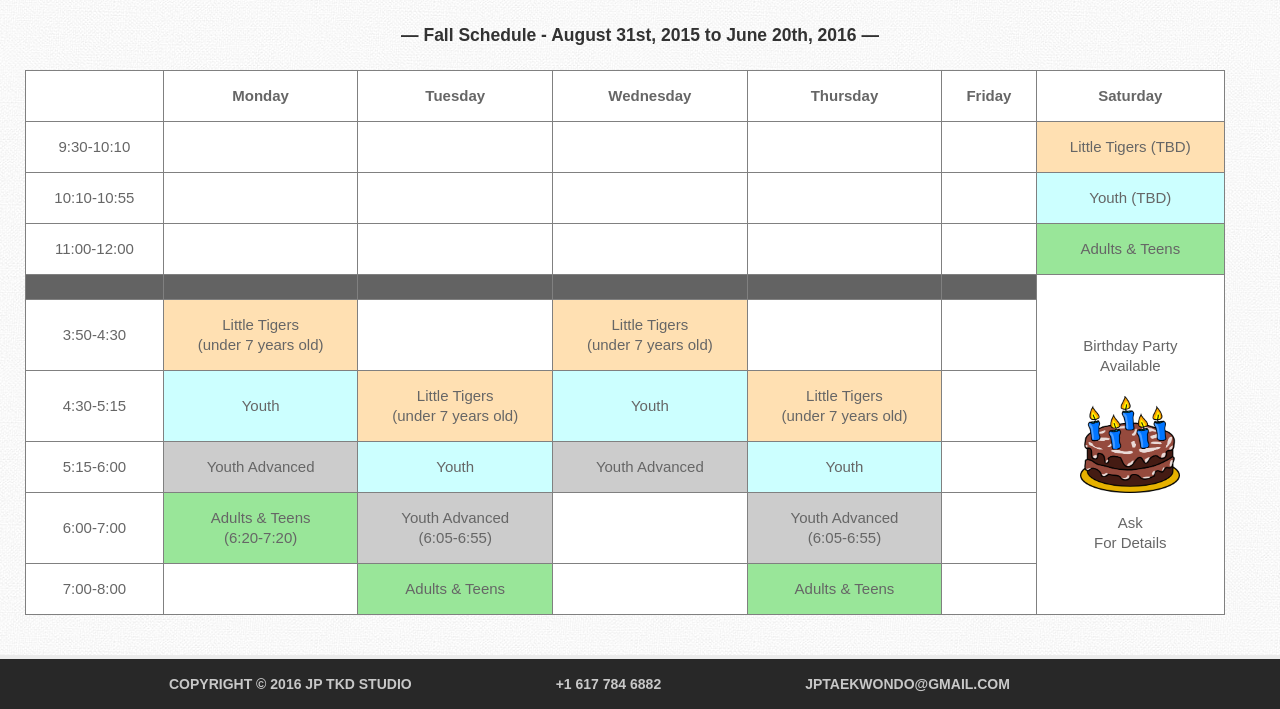
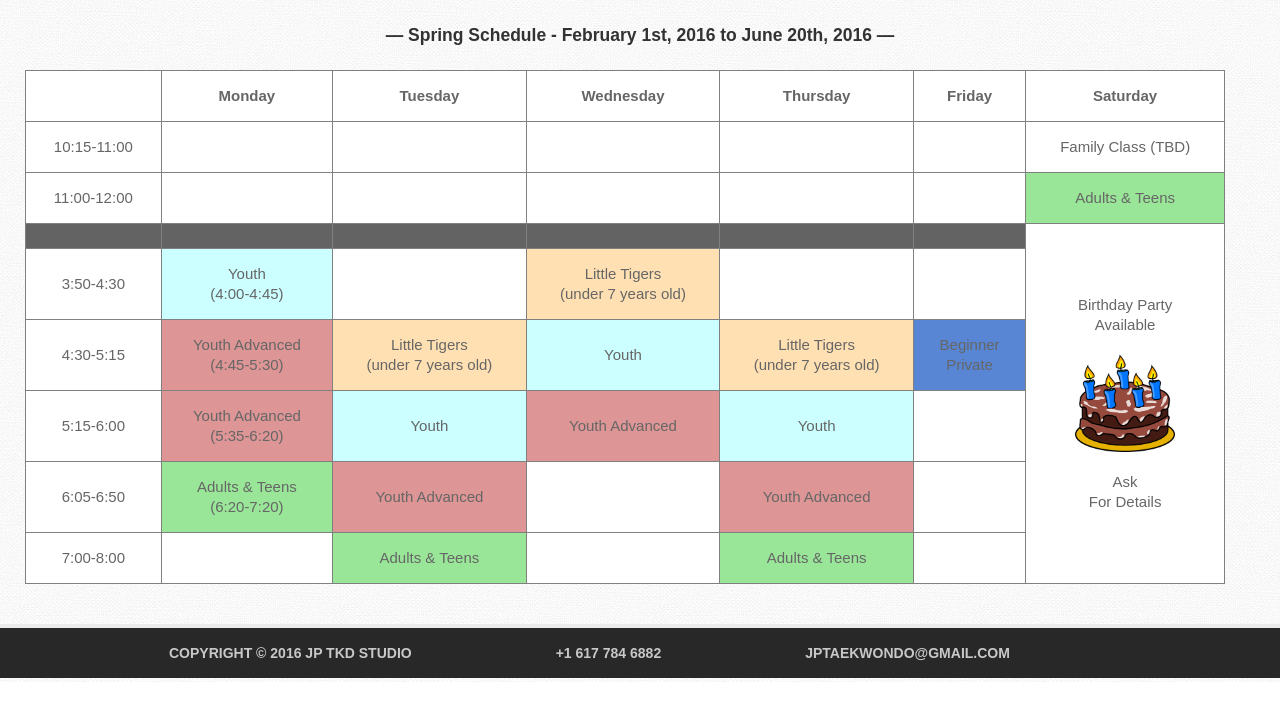
Before and after one commit to jklein/jptaekwondo, a PHP site: page /schedule.php in a window 1280 px wide. Shown: the part 118-827 px from the top of the page. After the commit the page ends 800 px from the top, so only its background shows below. Run offline with PHP 8.4, Linux system fonts and the light colour scheme; data that the repository does not hold is empty.

Commit message:
Spring 2016 schedule updates

```diff
--- a/assets/rounde_bootstrap/css/style.css
+++ b/assets/rounde_bootstrap/css/style.css
@@ -42,8 +42,12 @@ h1, h2, h3, h4, h5, h6 {
     background-color: #B2D1FF;
 }
 .grid_schedule .youth_adv {
-    background-color: #ccc;
+    background-color: #dd9595;
 }
+.grid_schedule .private {
+    background-color: #5886d4;
+}
+
 .grid_schedule .blank td {
     background-color: #636363;
     padding:2px;
--- a/schedule.php
+++ b/schedule.php
@@ -1,6 +1,6 @@
 <?php
 
-$page_name = 'Fall Schedule - August 31st, 2015 to June 20th, 2016';
+$page_name = 'Spring Schedule - February 1st, 2016 to June 20th, 2016';
 // $secondary_header = 'Summer Schedule - July 6th 2015 to August 28st 2015';
 
 require 'includes/header.php';
@@ -100,22 +100,13 @@ require 'includes/header.php';
                     <th>Saturday</th>
                 </tr>
                 <tr>
-                    <td>9:30-10:10</td>
+                    <td>10:15-11:00</td>
                     <td></td>
                     <td></td>
                     <td></td>
                     <td></td>
                     <td></td>
-                    <td class="under_seven">Little Tigers (TBD)</td>
-                </tr>
-                <tr>
-                    <td>10:10-10:55</td>
-                    <td></td>
-                    <td></td>
-                    <td></td>
-                    <td></td>
-                    <td></td>
-                    <td class="kids_a">Youth (TBD)</td>
+                    <td>Family Class (TBD)</td>
                 </tr>
                 <tr>
                     <td>11:00-12:00</td>
@@ -142,7 +133,7 @@ require 'includes/header.php';
                 </tr>
                 <tr>
                     <td>3:50-4:30</td>
-                    <td class="under_seven">Little Tigers<br />(under 7 years old)</td>
+                    <td class="kids_a">Youth<br />(4:00-4:45)</td>
                     <td></td>
                     <td class="under_seven">Little Tigers<br />(under 7 years old)</td>
                     <td></td>
@@ -150,26 +141,26 @@ require 'includes/header.php';
                 </tr>
                 <tr>
                     <td>4:30-5:15</td>
-                    <td class="kids_a">Youth</td>
+                    <td class="youth_adv">Youth Advanced<br/>(4:45-5:30)</td>
                     <td class="under_seven">Little Tigers<br />(under 7 years old)</td>
                     <td class="kids_a">Youth</td>
                     <td class="under_seven">Little Tigers<br />(under 7 years old)</td>
-                    <td></td>
+                    <td class="private">Beginner<br/>Private</td>
                 </tr>
                 <tr>
                     <td>5:15-6:00</td>
-                    <td class="youth_adv">Youth Advanced</td>
+                    <td class="youth_adv">Youth Advanced<br/>(5:35-6:20)</td>
                     <td class="kids_a">Youth</td>
                     <td class="youth_adv">Youth Advanced</td>
                     <td class="kids_a">Youth</td>
                     <td></td>
                 </tr>
                 <tr>
-                    <td>6:00-7:00</td>
+                    <td>6:05-6:50</td>
                     <td class="adult">Adults &amp; Teens<br/>(6:20-7:20)</td>
-                    <td class="youth_adv">Youth Advanced<br/>(6:05-6:55)</td>
+                    <td class="youth_adv">Youth Advanced</td>
                     <td></td>
-                    <td class="youth_adv">Youth Advanced<br/>(6:05-6:55)</td>
+                    <td class="youth_adv">Youth Advanced</td>
                     <td></td>
                 </tr>
                 <tr>
```
